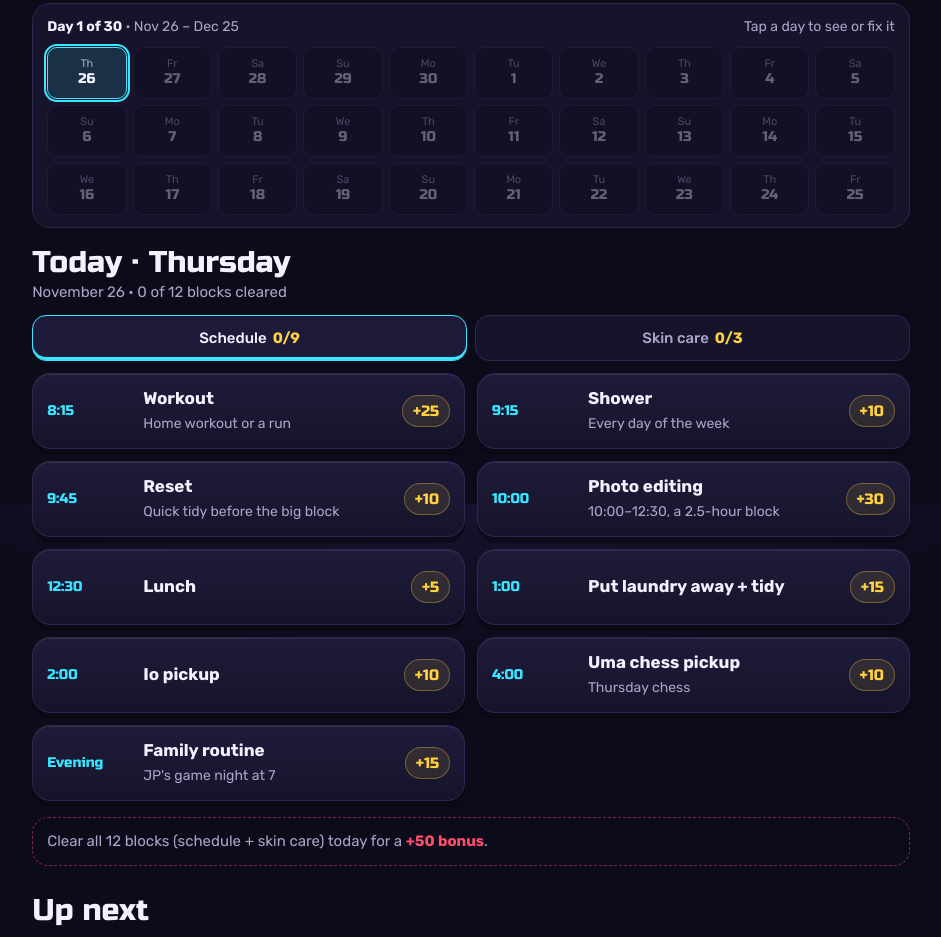
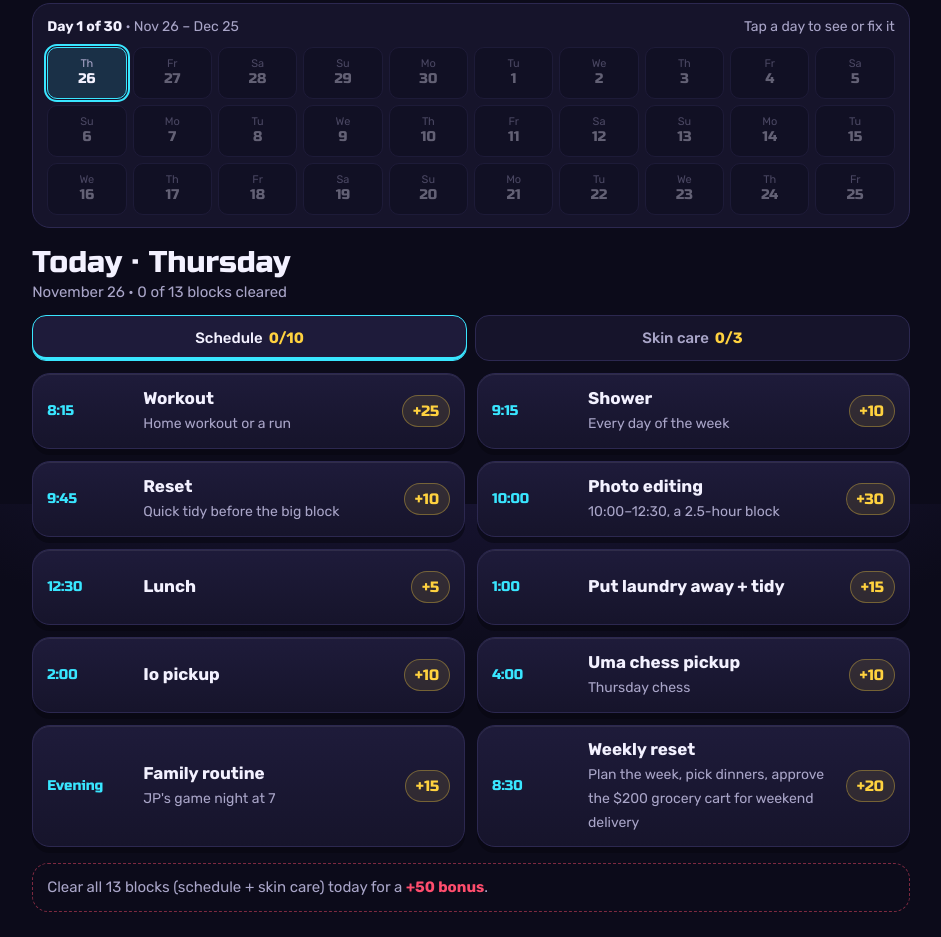
Before and after one commit to urenarodriguez77/day-quest, a plain HTML site: page index.html in a window 1280 px wide. Shown: the part 296-1233 px from the top of the page, without its empty margins (169-1110 px from the left). Drawn offline with Linux system fonts and the light colour scheme.

Commit message:
Move meal prep to Sunday 2pm and weekly reset to Thursday 8:30pm
Co-Authored-By: Claude Opus 5.5 <noreply@anthropic.com>
Claude-Session: https://claude.ai/code/session_01DgqCWhvwnMgrzQpG2AQgko

```diff
--- a/index.html
+++ b/index.html
@@ -205,11 +205,11 @@ function monday(date){
     io, uma, b(1110,1260,"6:30","Date night","Grandma Irma comes over",15)];
 }
 const SCHED = {
-  0: () => [shower, b(1215,1260,"After bedtime","Weekly reset","Plan the week, pick dinners, approve the $200 grocery cart",20)],
+  0: () => [shower, b(840,900,"2:00","Meal prep","Prep 2–3 weeknight dinners for the week ahead",25)],
   1: monday,
   2: () => [workout,shower,reset,editing,lunch,b(780,825,"1:00","Cleaning reset","Whole-house clean",20),io,uma,family],
-  3: () => [workout,shower,b(585,735,"9:45","Laundromat + errands","9:45–12:15, errands during the wash and dry",25),lunch,b(780,825,"1:00","Meal prep","Prep 2–3 weeknight dinners",25),io,uma,family],
-  4: () => [workout,shower,reset,editing,lunch,b(780,825,"1:00","Put laundry away + tidy","",15),io,b(960,970,"4:00","Uma chess pickup","Thursday chess",10),b(1110,1215,"Evening","Family routine","JP's game night at 7",15)],
+  3: () => [workout,shower,b(585,735,"9:45","Laundromat + errands","9:45–12:15, errands during the wash and dry",25),lunch,b(780,825,"1:00","Free time","Rest before pickups",5),io,uma,family],
+  4: () => [workout,shower,reset,editing,lunch,b(780,825,"1:00","Put laundry away + tidy","",15),io,b(960,970,"4:00","Uma chess pickup","Thursday chess",10),b(1110,1215,"Evening","Family routine","JP's game night at 7",15),b(1230,1250,"8:30","Weekly reset","Plan the week, pick dinners, approve the $200 grocery cart for weekend delivery",20)],
   5: () => [b(495,555,"8:15","Naya time","Sleep in, a slow walk, coffee out",15),shower,b(585,750,"9:45","Naya time","Friends, a gallery, shooting your own photos, or rest",15),b(750,780,"12:30","Lunch","Out or at home",5),b(780,825,"1:00","Naya time","No chores, no work",10),io,uma,family],
   6: () => [shower]
 };
--- a/sw.js
+++ b/sw.js
@@ -1,4 +1,4 @@
-const C = "dayquest-v2";
+const C = "dayquest-v3";
 const FILES = ["./", "index.html", "manifest.json", "icon-192.png", "icon-512.png", "icon-180.png"];
 self.addEventListener("install", e => { e.waitUntil(caches.open(C).then(c => c.addAll(FILES))); self.skipWaiting(); });
 self.addEventListener("activate", e => { e.waitUntil(caches.keys().then(ks => Promise.all(ks.filter(k => k !== C).map(k => caches.delete(k))))); self.clients.claim(); });
```
